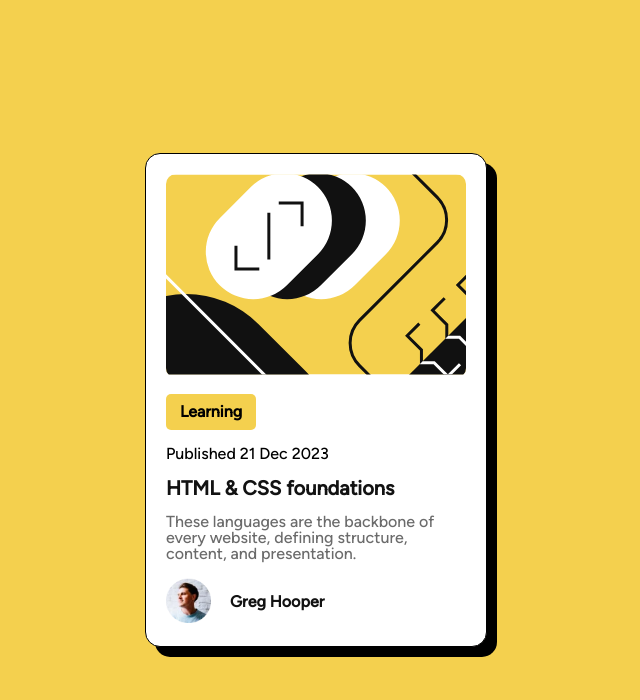
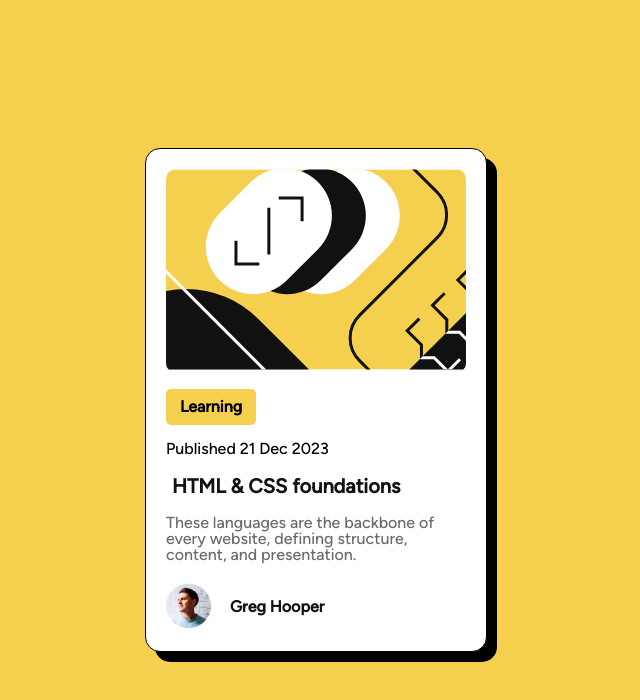
Before and after one commit to steph209/blog-preview, a plain HTML site: page index.html in a window 1280 px wide. Shown: the whole page, without its empty margins (324-964 px from the left). Drawn offline with Linux system fonts and the light colour scheme.

Commit message:
added button

```diff
--- a/index.html
+++ b/index.html
@@ -28,7 +28,7 @@
 
     <p class="publish-date">Published 21 Dec 2023</p>
 
-    <h1>HTML & CSS foundations</h1>
+    <button>HTML & CSS foundations</button>
 
     <p class="description">These languages are the backbone of every website, defining structure, content, and
       presentation.</p>
--- a/style.css
+++ b/style.css
@@ -9,7 +9,7 @@
 /* =============================================================================
 #TYPOGRAPHY
 ============================================================================= */
-h1 {
+button {
     font-family: "Figtree", Arial, Helvetica, sans-serif;
     font-weight: 800;
     font-style: normal;
@@ -102,14 +102,11 @@ main {
     flex-direction: row;
     align-items: center;
 
-    margin-top: 16px;
+    margin-top: 20px;
 }
 
     .publisher picture {
         display: block;
-
-        /* width: 10%; */
-        /* background-color: red; */
     }
 
     .publisher img {
@@ -122,3 +119,14 @@ main {
         color: hsl(0, 0%, 7%);
         font-weight: 800;
     }
+
+button {
+    background-color: transparent;
+    outline: none;
+    border: none;
+    cursor: pointer;
+}
+
+    button:hover {
+        color: hsl(47, 88%, 63%);
+    }
```
